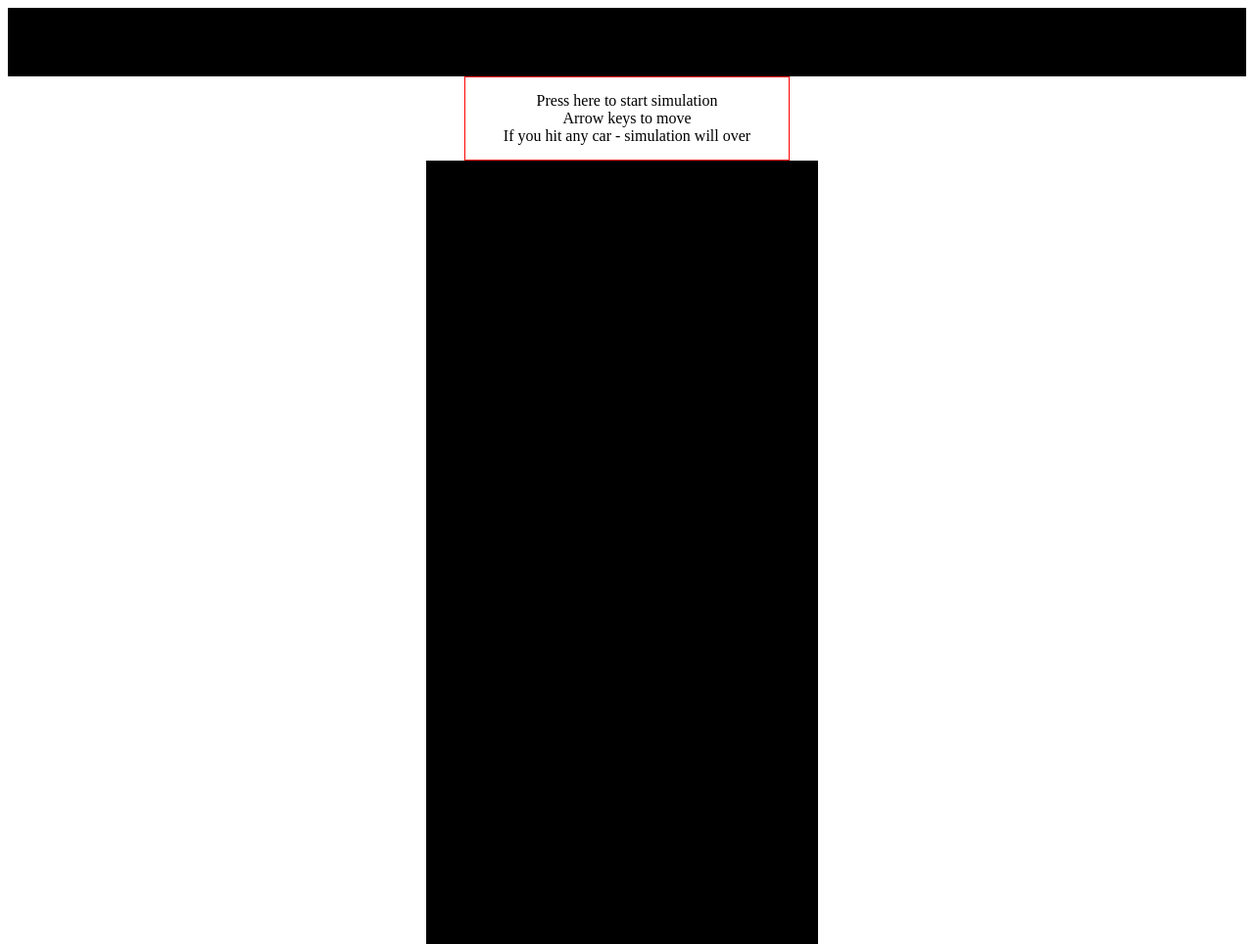
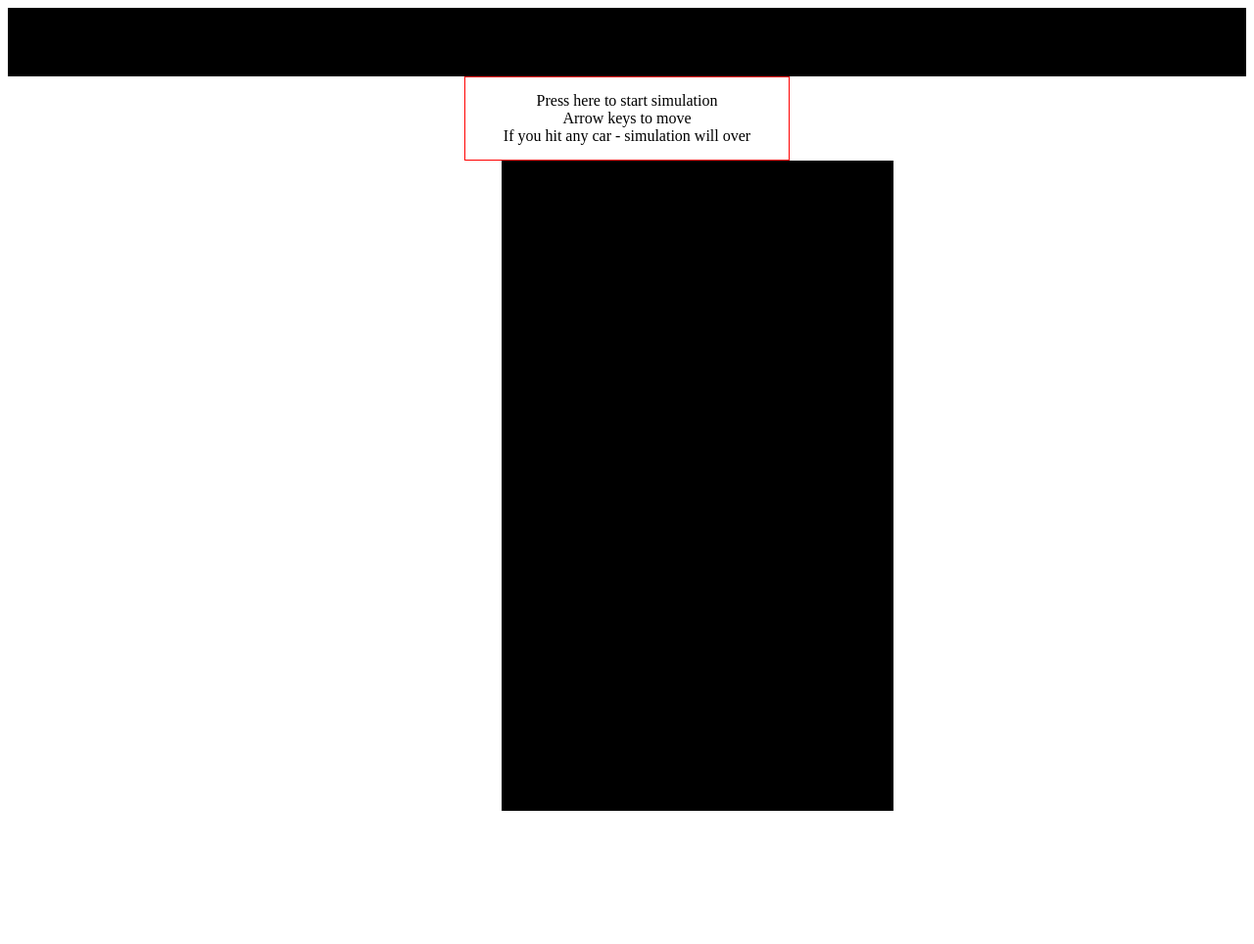
Before and after one commit to maciusz04/CarOnRoad, a website: page HTML/CarOnRoad.html in a window 1280 px wide. Shown: the whole page at 98% size. After the commit the page ends 828 px from the top, so only its background shows below. Drawn offline with Linux system fonts and the light colour scheme.

Commit message:
New commit

```diff
--- a/HTML/CarOnRoad.html
+++ b/HTML/CarOnRoad.html
@@ -26,11 +26,11 @@
     .gameArea{
       background-color: black;
       width: 400px;
-      height: 100%;
+      height: 83%;
       overflow: hidden;
       position: absolute;
       margin: auto;
-      left: 34%;
+      left: 40%;
     }
     .line{
       position: absolute;
```
